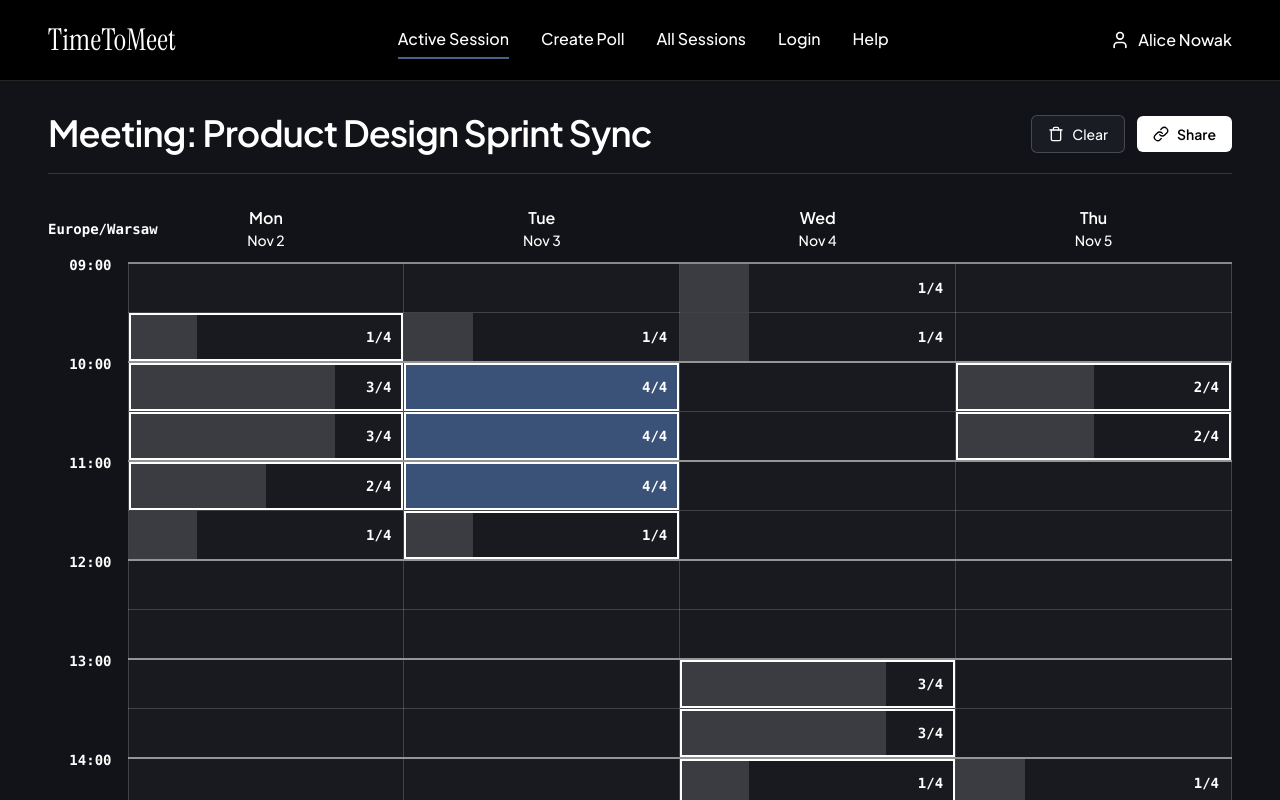
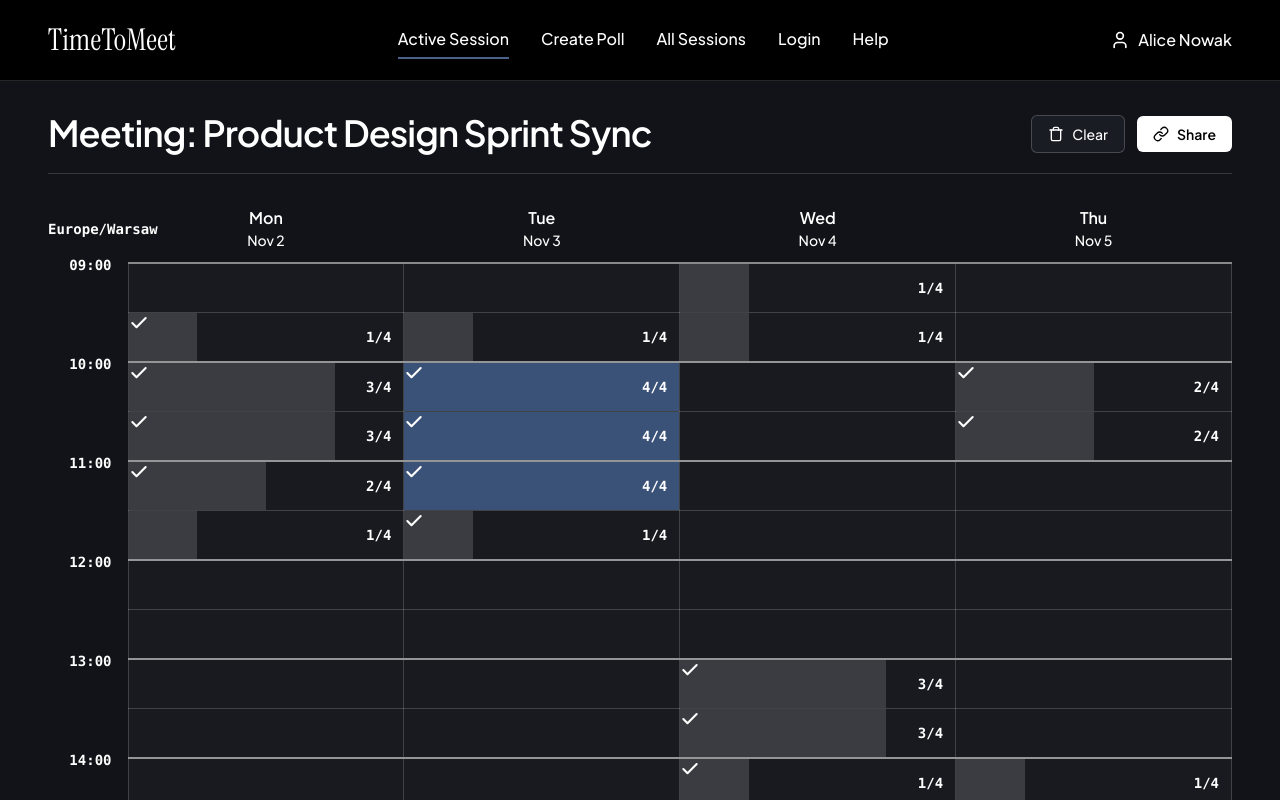
Before and after one commit to Stachu1203/TimeToMeet, a React (Vite) app in the folder frontend/: page / in a window 1280 px wide. Shown: the top 800 px of the page. Built offline with nearby package versions, Linux system fonts and the light colour scheme.

Commit message:
Checkmark instead of border highlight

```diff
--- a/frontend/src/components/SessionPage.tsx
+++ b/frontend/src/components/SessionPage.tsx
@@ -320,11 +320,9 @@ export function SessionPage({
                               absolute inset-y-0 left-0 transition-all duration-300 ease-out
                               ${isFullMatch ? "bg-[#3b5278]" : "bg-white/15"}
                             `}
-                          />
-
-                          {isMine && (
-                            <div className="pointer-events-none absolute inset-0 border-2 border-white z-20" />
-                          )}
+                          >
+                            {isMine && <CheckIcon className="w-5 h-5" />}
+                          </div>
 
                           <span className="relative z-10 text-xs sm:text-sm font-mono font-bold text-white">
                             {count > 0 ? `${count}/${totalParticipants}` : ""}
```
